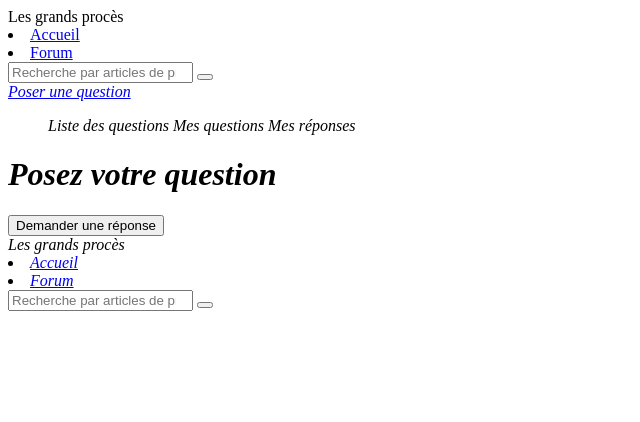
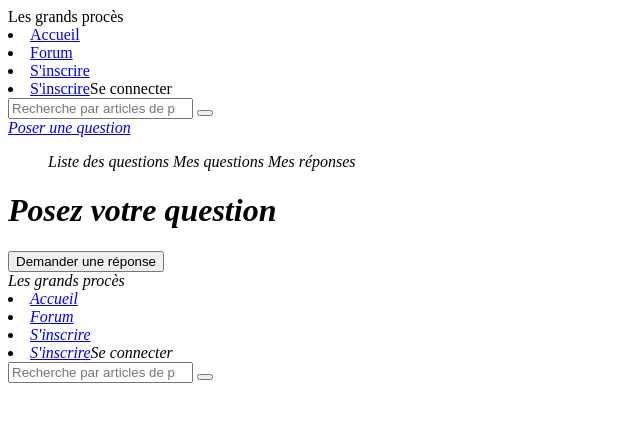
Before and after one commit to Yannis699/les_grands_proces, a Symfony app: template templates/question/index.html.twig in a window 1280 px wide. Shown: the top 422 px of the page, without its empty margins (0-640 px from the left). Run offline with Twig, Linux system fonts and the light colour scheme; the template is opened without the code that fills it, so the values that code supplies are empty; some libraries are stand-ins or nearby versions.

Commit message:
Ajout authentification nav

```diff
--- a/templates/home/partials/_nav.html.twig
+++ b/templates/home/partials/_nav.html.twig
@@ -8,6 +8,8 @@
       <div class="nav-items">
         <li><a href="{{path('home')}}">Accueil</a></li>
         <li><a href="{{path('forum')}}">Forum</a></li>
+        <li><a href="#">S'inscrire</a></li>
+        <li><a href="#">S'inscrire</a>Se connecter</li>
       </div>
 
       <div class="search-icon">
```
